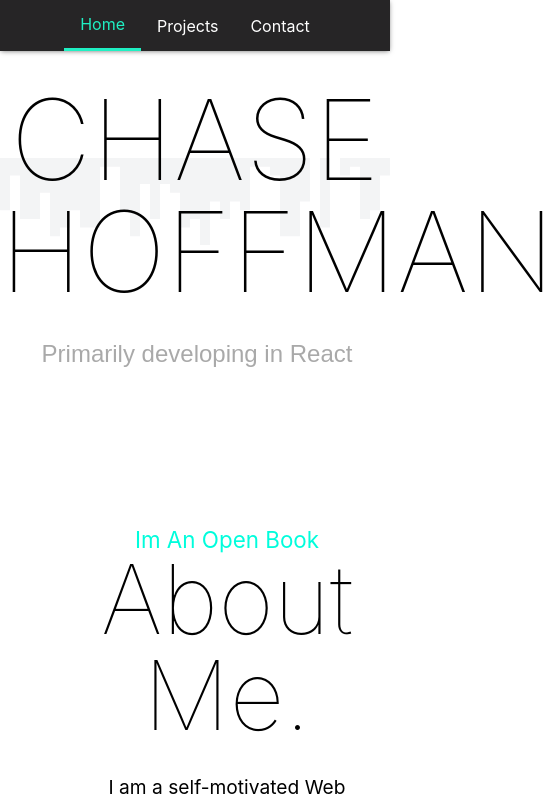
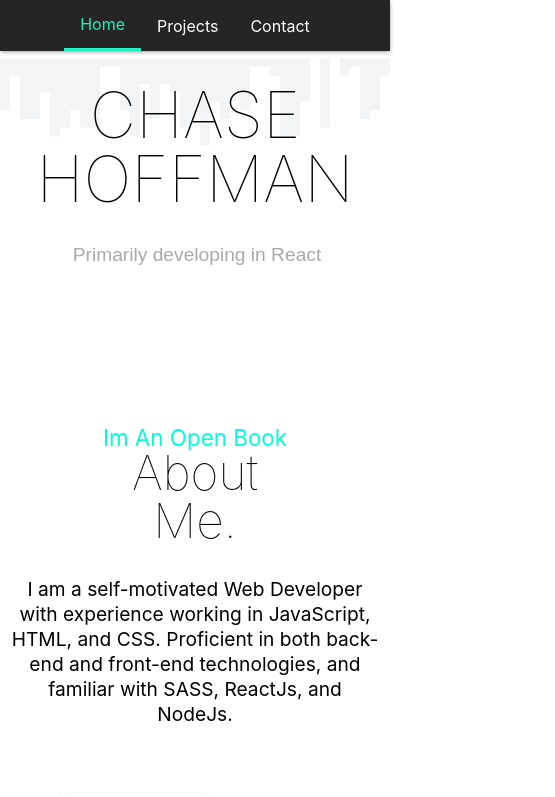
Before and after one commit to chasehoff/portfolio, a React (Create React App) app: page / in a window 390 px wide. Shown: the top 797 px of the page, 555 px wide, since content can reach past the window. Built offline with nearby package versions, Linux system fonts and the light colour scheme.

Commit message:
Made home page, and all home page components mobile friendly

```diff
--- a/src/components/hero/index.css
+++ b/src/components/hero/index.css
@@ -1,5 +1,6 @@
 .hero__container {
     position: relative;
+    overflow-x: hidden;
 }
 .hero__background {
     position: absolute;
@@ -30,3 +31,26 @@
     font-size: 1.5em;
     color: darkgrey;
 }
+@media screen and (max-width: 1382px) {
+    .hero__background {
+        top: -50px;
+    }
+    .hero__container h2 {
+        font-size: 6rem;
+    }
+}
+@media screen and (max-width: 860px) {
+    .hero__background {
+        top: -100px;
+        font-size: 3rem;
+    }
+}
+
+@media screen and (max-width: 435px) {
+    .hero__container h2 {
+        font-size: 4rem;
+    }
+    .typed__styling {
+        font-size: 1.2rem;
+    }
+}
--- a/src/views/home/index.css
+++ b/src/views/home/index.css
@@ -58,6 +58,8 @@
     }
     .home__container__item {
         margin-bottom: 4rem;
+        margin-left: 0;
+        padding-left: 0;
     }
     .home__mockup {
         padding-right: 0;
@@ -70,3 +72,21 @@
         margin: .5rem 0 .5rem;
     }
 }
+@media screen and (max-width: 500px) {
+    .home__container__item {
+        margin-left: .5rem;
+        margin-right: .5rem;
+    }
+}
+@media screen and (max-width: 405px) {
+    .home__mockup {
+        height: 350px;
+        width: auto;
+    }
+}
+@media screen and (max-width: 435px) {
+    .home__container__item h2, .home__skills__header {
+        font-size: 3rem;
+    }
+
+}
```
